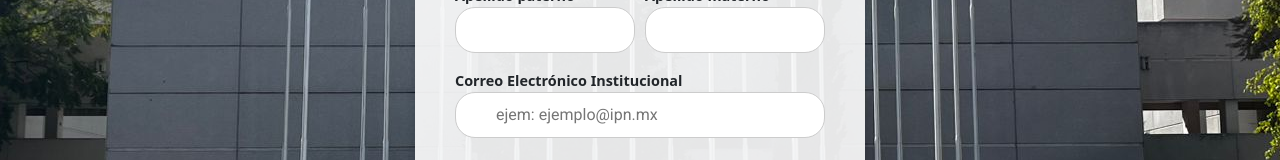
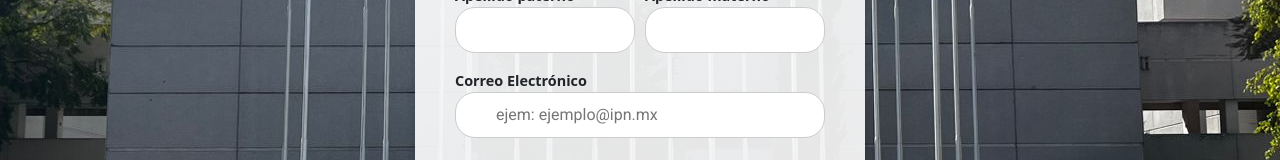
Before and after one commit to TlaloCode/YueLearningC, a React (Create React App) app in the folder frontend/: page /registerTeacher in a window 1280 px wide. Shown: the part 475-635 px from the top of the page. Built offline with nearby package versions, Linux system fonts and the light colour scheme.

Commit message:
Update registerTeacher.js

```diff
--- a/frontend/src/paginas/registerTeacher.js
+++ b/frontend/src/paginas/registerTeacher.js
@@ -228,7 +228,7 @@ const RegisterTeacher = () => {
                         {/* Campo Email */}
                         <div style={{marginBottom: "15px", textAlign: "left"}}>
                             <label style={{fontSize: "0.9rem", fontWeight: "bold"}}>Correo Electrónico
-                                Institucional</label>
+                                </label>
                             <div style={{position: "relative"}}>
                                 <input
                                     type="email"
```
